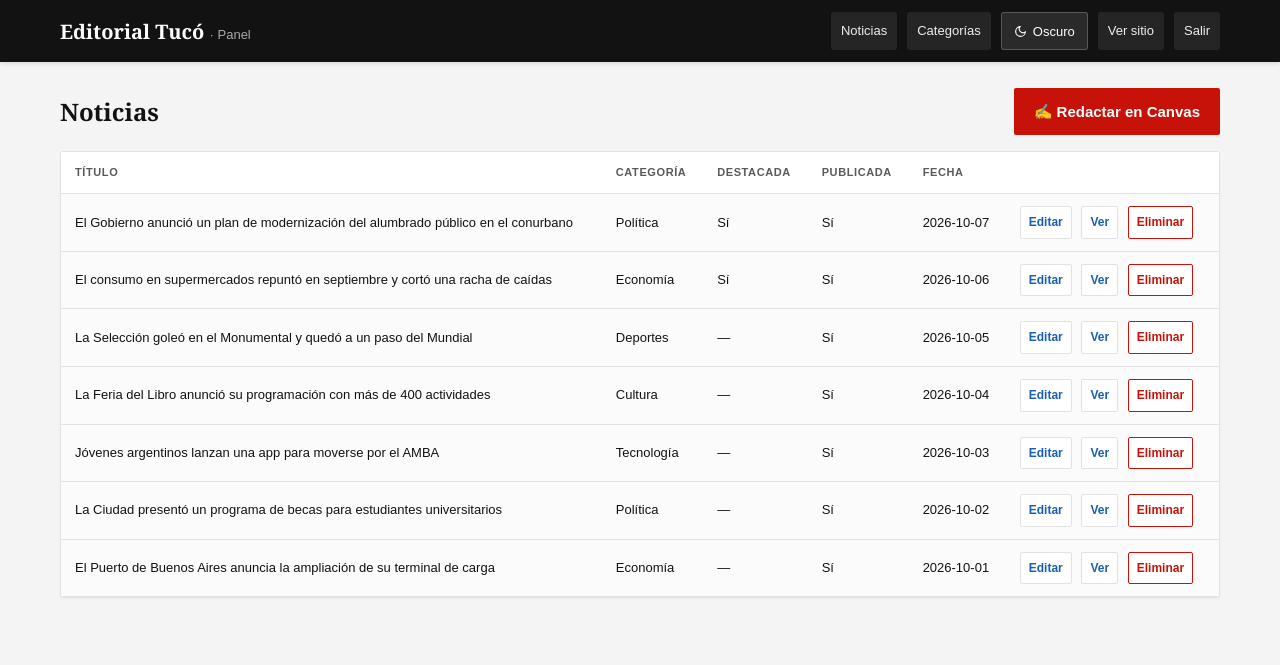
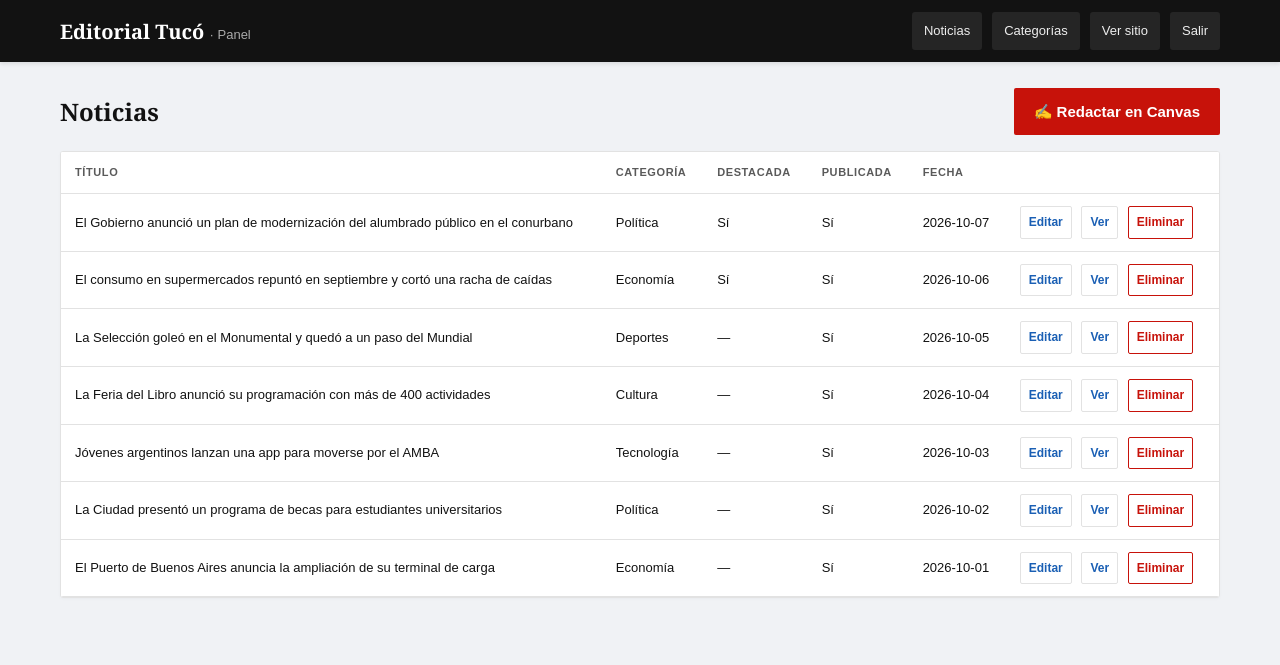
Before and after one commit to jorgejime/editorialtuco, a PHP site: page /admin/ in a window 1280 px wide. Shown: the top 665 px of the page. Run offline with PHP 8.4, Linux system fonts and the light colour scheme; the visitor is signed in with stand-in values (Sample User, id 1).

Commit message:
fix(admin): bloquear el panel de administracion y editor exclusivamente a modo claro

```diff
--- a/admin/_head.php
+++ b/admin/_head.php
@@ -1,48 +1,21 @@
 <?php
-// Cabecera del panel de administración
+// Cabecera del panel de administración — Exclusivo Modo Claro
 ?>
 <!DOCTYPE html>
-<html lang="es">
+<html lang="es" data-theme="light">
 <head>
 <meta charset="UTF-8">
 <meta name="viewport" content="width=device-width, initial-scale=1.0, viewport-fit=cover">
-<meta name="color-scheme" content="light dark">
-<meta name="theme-color" content="#121212">
+<meta name="color-scheme" content="light">
+<meta name="theme-color" content="#ffffff">
 <script>
 (function() {
-  try {
-    var saved = localStorage.getItem('editorialtuco_theme');
-    var prefersDark = window.matchMedia && window.matchMedia('(prefers-color-scheme: dark)').matches;
-    var theme = saved ? saved : (prefersDark ? 'dark' : 'light');
-    document.documentElement.setAttribute('data-theme', theme);
-  } catch(e) {}
+  // El panel de administración opera estrictamente en Modo Claro
+  document.documentElement.setAttribute('data-theme', 'light');
 })();
-document.addEventListener('DOMContentLoaded', function() {
-  function applyTheme(theme, persist) {
-    document.documentElement.setAttribute('data-theme', theme);
-    if (persist) {
-      try { localStorage.setItem('editorialtuco_theme', theme); } catch(e) {}
-    }
-    var toggles = document.querySelectorAll('.theme-toggle');
-    toggles.forEach(function(btn) {
-      var label = btn.querySelector('.theme-toggle-label');
-      if (label) label.textContent = theme === 'dark' ? 'Claro' : 'Oscuro';
-    });
-  }
-  var current = document.documentElement.getAttribute('data-theme') || 'light';
-  applyTheme(current, false);
-
-  document.addEventListener('click', function(e) {
-    var btn = e.target.closest('.theme-toggle');
-    if (!btn) return;
-    var now = document.documentElement.getAttribute('data-theme') || 'light';
-    var next = now === 'dark' ? 'light' : 'dark';
-    applyTheme(next, true);
-  });
-});
 </script>
 <title>Panel · <?= e(SITE_NAME) ?></title>
-<link rel="stylesheet" href="../assets/style.css?v=20261008_v4">
+<link rel="stylesheet" href="../assets/style.css?v=20261009_v5">
 </head>
 <body class="admin">
 <header class="adminbar">
@@ -51,11 +24,6 @@ document.addEventListener('DOMContentLoaded', function() {
     <nav>
       <a href="index.php">Noticias</a>
       <a href="categorias.php">Categorías</a>
-      <button type="button" class="theme-toggle" aria-label="Cambiar tema de color" title="Alternar modo claro / oscuro">
-        <svg class="icon-sun" width="13" height="13" viewBox="0 0 24 24" fill="none" stroke="currentColor" stroke-width="2"><circle cx="12" cy="12" r="5"/><line x1="12" y1="1" x2="12" y2="3"/><line x1="12" y1="21" x2="12" y2="23"/><line x1="4.22" y1="4.22" x2="5.64" y2="5.64"/><line x1="18.36" y1="18.36" x2="19.78" y2="19.78"/><line x1="1" y1="12" x2="3" y2="12"/><line x1="21" y1="12" x2="23" y2="12"/><line x1="4.22" y1="19.78" x2="5.64" y2="18.36"/><line x1="18.36" y1="5.64" x2="19.78" y2="4.22"/></svg>
-        <svg class="icon-moon" width="13" height="13" viewBox="0 0 24 24" fill="none" stroke="currentColor" stroke-width="2"><path d="M21 12.79A9 9 0 1 1 11.21 3 7 7 0 0 0 21 12.79z"/></svg>
-        <span class="theme-toggle-label">Modo</span>
-      </button>
       <a href="../index.php" target="_blank">Ver sitio</a>
       <a href="logout.php">Salir</a>
     </nav>
--- a/admin/editar.php
+++ b/admin/editar.php
@@ -93,7 +93,7 @@ foreach ($cats as $c) {
 
 include __DIR__ . '/_head.php';
 ?>
-<link rel="stylesheet" href="../assets/admin-editor.css?v=20261008">
+<link rel="stylesheet" href="../assets/admin-editor.css?v=20261009_v5">
 
 <div class="editor-workspace">
   <div class="editor-container">
--- a/assets/style.css
+++ b/assets/style.css
@@ -1309,13 +1309,23 @@ main.wrap {
    Panel de Administración · Mobile-First
    ========================================================================== */
 body.admin {
-  font-family: Arial, Helvetica, sans-serif;
-  background: #f4f4f4;
+  color-scheme: light !important;
+  font-family: Arial, Helvetica, sans-serif;
+  background: #f0f2f5 !important;
+  color: #121212 !important;
+  --tinta: #121212 !important;
+  --tinta-suave: #2b2b2b !important;
+  --gris: #5a5a5a !important;
+  --gris-claro: #8a8a8a !important;
+  --linea: #e2e2e2 !important;
+  --fondo: #ffffff !important;
+  --superficie: #ffffff !important;
+  --superficie-card: #ffffff !important;
 }
 
 .adminbar {
-  background: var(--tinta);
-  color: #eee;
+  background: #121212 !important;
+  color: #eee !important;
   box-shadow: 0 2px 4px rgba(0,0,0,0.1);
 }
 
@@ -1349,49 +1359,20 @@ body.admin {
 }
 
 .adminbar nav a {
-  padding: 6px 10px;
+  padding: 6px 12px;
   background: rgba(255,255,255,0.08);
   border-radius: 3px;
   min-height: 38px;
   display: inline-flex;
   align-items: center;
   color: #eee;
+  text-decoration: none;
+  transition: background 0.15s ease;
 }
 
 .adminbar nav a:hover {
   background: rgba(255,255,255,0.2);
   color: #fff;
-}
-
-.adminbar nav .theme-toggle {
-  background: rgba(255, 255, 255, 0.10);
-  border: 1px solid rgba(255, 255, 255, 0.22);
-  color: #ffffff;
-  border-radius: 3px;
-  min-height: 38px;
-  padding: 6px 12px;
-  display: inline-flex;
-  align-items: center;
-  gap: 6px;
-  font-size: 13px;
-  cursor: pointer;
-  transition: background 0.15s ease, border-color 0.15s ease;
-}
-
-.adminbar nav .theme-toggle:hover {
-  background: rgba(255, 255, 255, 0.22);
-  border-color: rgba(255, 255, 255, 0.45);
-  color: #ffffff;
-}
-
-.adminbar nav .theme-toggle svg {
-  color: #ffffff;
-  stroke: #ffffff;
-}
-
-.adminbar nav .theme-toggle .theme-toggle-label {
-  color: #ffffff;
-  font-weight: 500;
 }
 
 .admin-main {
```
Also changed, not shown: admin/login.php (+5 -10 lines), assets/admin-editor.css (+5 -31 lines), 1 other file.
